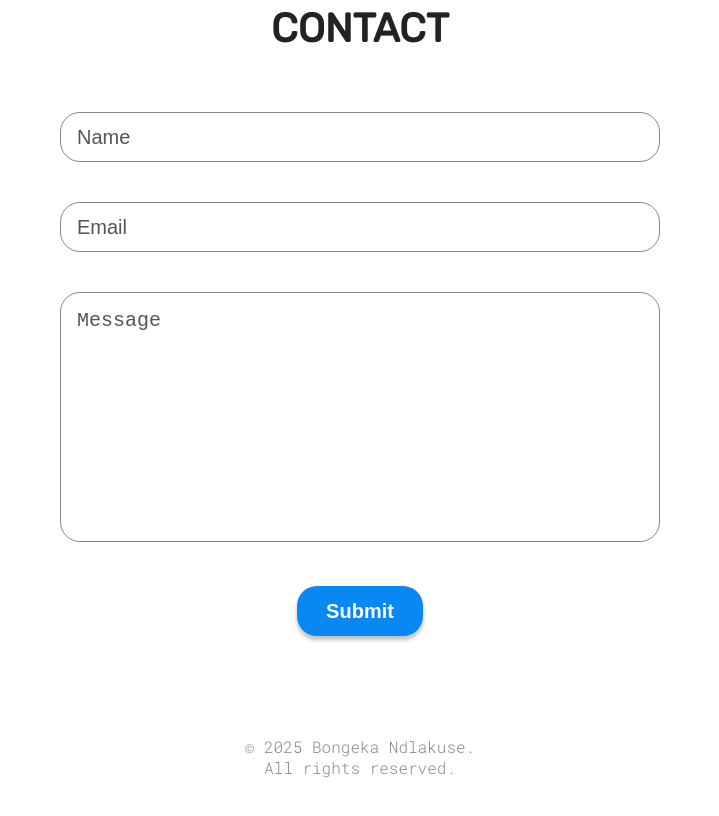
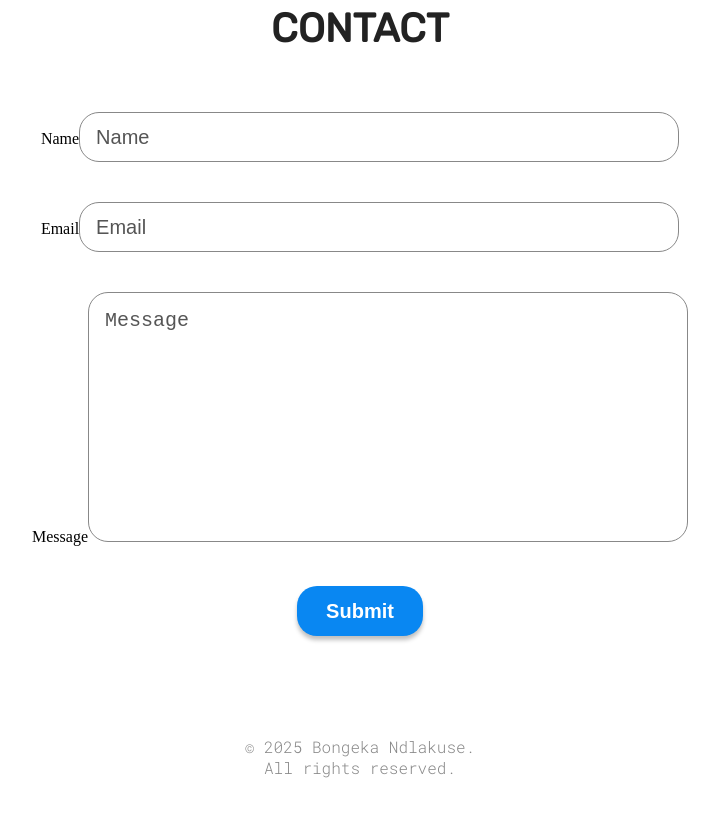
Before and after one commit to StellaNDL/Portfolio, a React (Vite) app: page / in a window 1280 px wide. Shown: the part 2360-3176 px from the top of the page, without its empty margins (280-999 px from the left). Built offline with nearby package versions, Linux system fonts and the light colour scheme.

Commit message:
Update Contact.jsx

```diff
--- a/src/sections/Contact/Contact.jsx
+++ b/src/sections/Contact/Contact.jsx
@@ -4,21 +4,21 @@ function Contact() {
   return (
     <section id="contact" className={styles.container}>
         <h1 className="sectionTitle">Contact</h1>
-        <form action="">
+        <form action="" method="post">
             <div className="formGroup">
-                <label htmlFor="name" hidden>
+                <label htmlFor="name">
                      Name
                 </label>
                 <input type="text" name="name" id="name" placeholder="Name" required/>
             </div>
              <div className="formGroup">
-                <label htmlFor="email" hidden>
+                <label htmlFor="email">
                      Email
                 </label>
-                <input type="text" name="email" id="email" placeholder="Email" required/>
+                <input type="email" name="email" id="email" placeholder="Email" required/>
             </div>
              <div className="formGroup">
-                <label htmlFor="message" hidden>
+                <label htmlFor="message">
                      Message
                 </label>
                 <textarea name="message" id="message" placeholder="Message" required>
```
